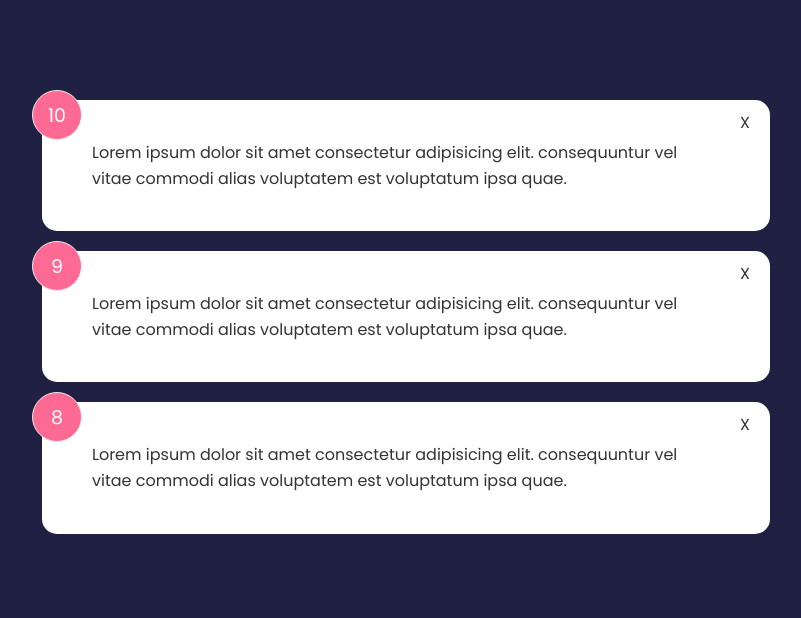
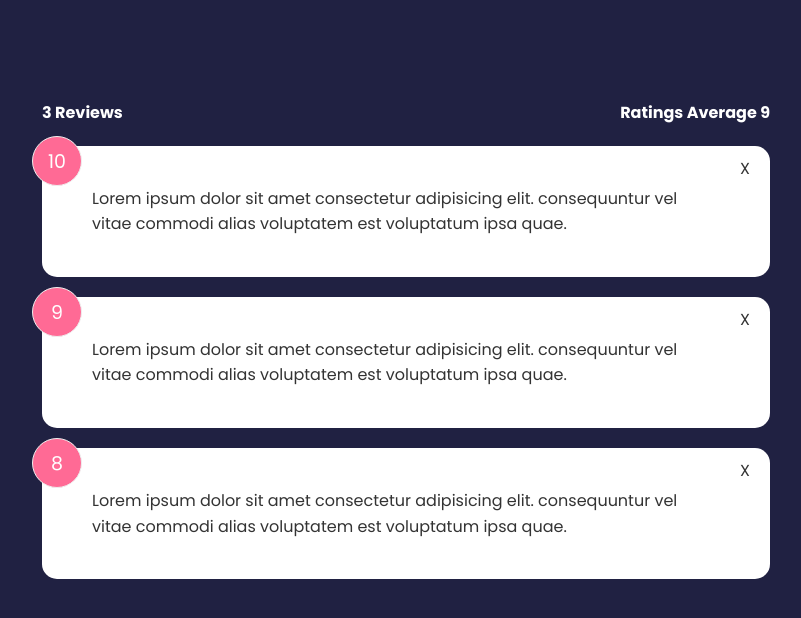
Before and after one commit to johanmha/svelte-feedback-app, a Svelte app: page / in a window 1280 px wide. Shown: the top 618 px of the page, without its empty margins (234-1035 px from the left). Built offline with nearby package versions, Linux system fonts and the light colour scheme.

Commit message:
add feedback stats component

```diff
--- a/src/App.svelte
+++ b/src/App.svelte
@@ -1,5 +1,6 @@
 <script>
   import FeedbackList from "./components/FeedbackList.svelte";
+  import FeedbackStats from "./components/FeedbackStats.svelte";
 
   let feedback = [
     {
@@ -19,6 +20,10 @@
     },
   ];
 
+  $: count = feedback.length;
+  $: average =
+    feedback.reduce((total, { rating }) => total + rating, 0) / count;
+
   const deleteFeedback = (e) => {
     const itemID = e.detail;
     feedback = feedback.filter((item) => item.id != itemID);
@@ -26,5 +31,6 @@
 </script>
 
 <main class="container">
+  <FeedbackStats {count} {average} />
   <FeedbackList {feedback} on:delete-feedback={deleteFeedback} />
 </main>
--- /dev/null
+++ b/src/components/FeedbackStats.svelte
@@ -0,0 +1,17 @@
+<script>
+  export let count;
+  export let average;
+</script>
+
+<div class="feedback-stats">
+  <h4>{count} Reviews</h4>
+  <h4>Ratings Average {average}</h4>
+</div>
+
+<style>
+  .feedback-stats {
+    display: flex;
+    justify-content: space-between;
+    text-align: center;
+  }
+</style>
```
